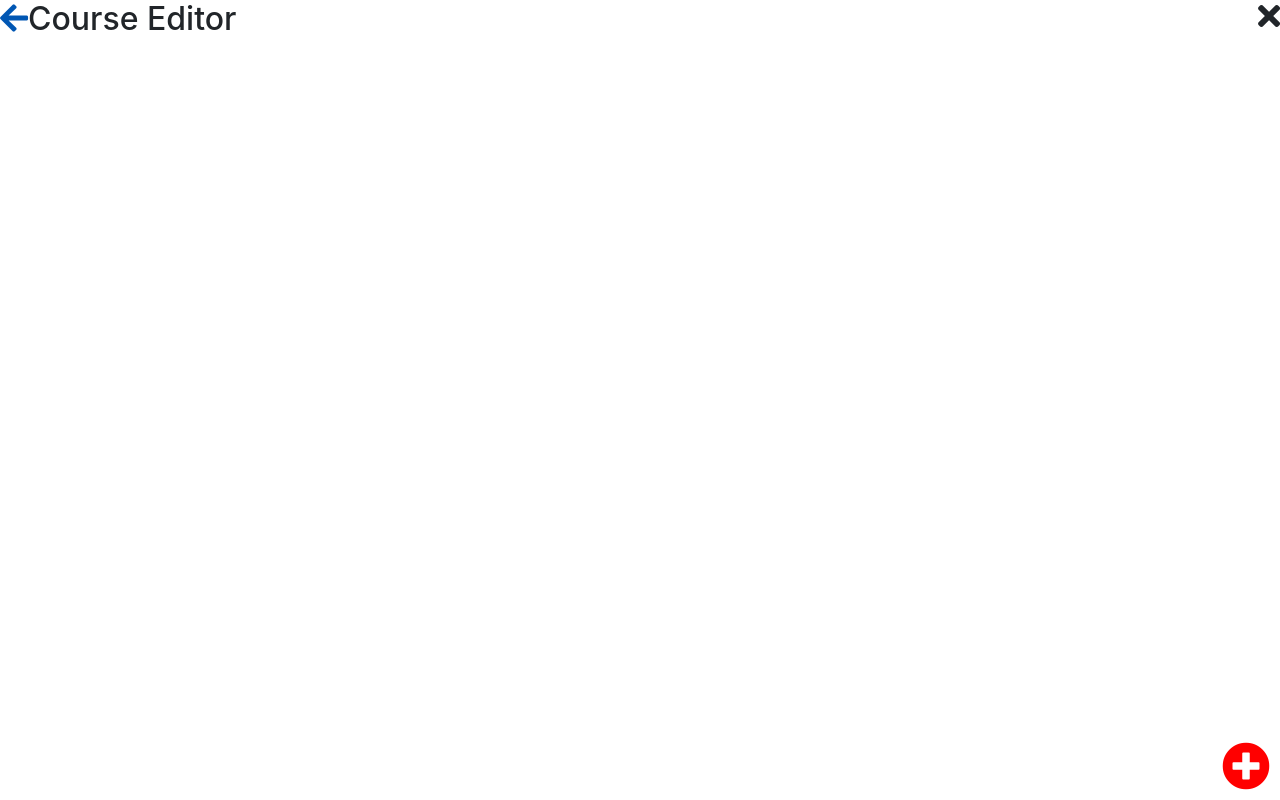
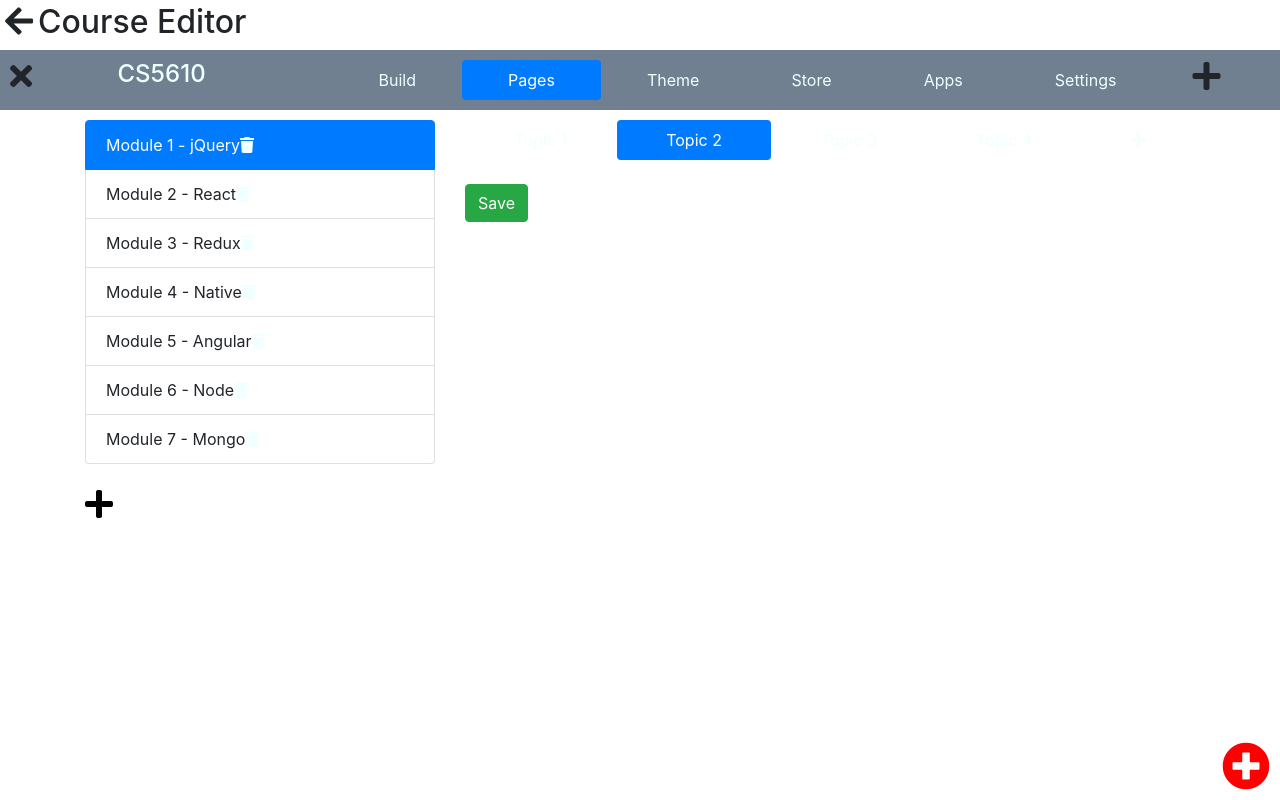
Before and after one commit to jasonzmiller/wbdv-sp21-001-jmiller-client-react, a React (Create React App) app: page /courses/editor in a window 1280 px wide. Built offline with nearby package versions, Linux system fonts and the light colour scheme; no server answers.

Commit message:
making headway

```diff
--- a/src/components/course-editor.js
+++ b/src/components/course-editor.js
@@ -4,14 +4,132 @@ import {Link} from "react-router-dom";
 const CourseEditor = ({history}) =>
     <div>
         <h2>
-            <Link to="/courses/table">
-                <i className="fas fa-arrow-left"></i>
-            </Link>
+            <i onClick={() => history.goBack()}
+               className="fas fa-arrow-left webb-margin"></i>
+            {/*<Link to="/courses/table">*/}
+            {/*    <i className="fas fa-arrow-left"></i>*/}
+            {/*</Link>*/}
             Course Editor
-            <i onClick={() => history.goBack()}
-               className="fas fa-times float-right"></i>
         </h2>
-        {/*copy from previous assignment*/}
+
+        <div>
+            <div className="webb-sticky-top">
+                <div className="row">
+                    <div className="col-1">
+                        <i className="fa fa-times fa-2x" />
+                    </div>
+                    <div className="col-2">
+                        <h4 className="webb-azure">CS5610</h4>
+                    </div>
+                    <div className="col-8">
+                        <ul className="nav nav-pills nav-fill">
+                            <li className="nav-item">
+                                <a className="nav-link webb-pill-color" href="#">Build</a>
+                            </li>
+                            <li className="nav-item">
+                                <a className="nav-link active webb-pill-active-border" aria-current="page" href="#">Pages</a>
+                            </li>
+                            <li className="nav-item">
+                                <a className="nav-link webb-pill-color" href="#">Theme</a>
+                            </li>
+                            <li className="nav-item">
+                                <a className="nav-link webb-pill-color" href="#">Store</a>
+                            </li>
+                            <li className="nav-item">
+                                <a className="nav-link webb-pill-color" href="#">Apps</a>
+                            </li>
+                            <li className="nav-item">
+                                <a className="nav-link webb-pill-color" href="#">Settings</a>
+                            </li>
+                        </ul>
+                    </div>
+                    <div className="col-1">
+                        <i className="fa fa-plus fa-2x" />
+                    </div>
+                </div>
+            </div>
+            <div className="container webb-padding-top-70px">
+                <div className="row">
+                    <div className="col-4">
+                        <ul className="list-group">
+                            <li className="list-group-item active">
+                                Module 1 - jQuery
+                                <a className="webb-azure" href="#" title="delete module">
+                                    <i className="pull-right fa fa-trash" />
+                                </a>
+                            </li>
+                            <li className="list-group-item webb-lg-color">
+                                Module 2 - React
+                                <a className="webb-azure" href="#" title="delete module">
+                                    <i className="pull-right fa fa-trash" />
+                                </a>
+                            </li>
+                            <li className="list-group-item webb-lg-color">
+                                Module 3 - Redux
+                                <a className="webb-azure" href="#" title="delete module">
+                                    <i className="pull-right fa fa-trash" />
+                                </a>
+                            </li>
+                            <li className="list-group-item webb-lg-color">
+                                Module 4 - Native
+                                <a className="webb-azure" href="#" title="delete module">
+                                    <i className="pull-right fa fa-trash" />
+                                </a>
+                            </li>
+                            <li className="list-group-item webb-lg-color">
+                                Module 5 - Angular
+                                <a className="webb-azure" href="#" title="delete module">
+                                    <i className="pull-right fa fa-trash" />
+                                </a>
+                            </li>
+                            <li className="list-group-item webb-lg-color">
+                                Module 6 - Node
+                                <a className="webb-azure" href="#" title="delete module">
+                                    <i className="pull-right fa fa-trash" />
+                                </a>
+                            </li>
+                            <li className="list-group-item webb-lg-color">
+                                Module 7 - Mongo
+                                <a className="webb-azure" href="#" title="delete module">
+                                    <i className="pull-right fa fa-trash" />
+                                </a>
+                            </li>
+                        </ul>
+                        <br />
+                        <a href="#" title="new module" className="webb-black">
+                            <i className="pull-right fa fa-plus fa-2x" />
+                        </a>
+                    </div>
+                    <div className="col-8">
+                        <ul className="nav nav-pills nav-fill">
+                            <li className="nav-item">
+                                <a className="nav-link webb-pill-color" href="#">Topic 1</a>
+                            </li>
+                            <li className="nav-item">
+                                <a className="nav-link active webb-pill-active-border" aria-current="page" href="#">Topic 2</a>
+                            </li>
+                            <li className="nav-item">
+                                <a className="nav-link webb-pill-color" href="#">Topic 3</a>
+                            </li>
+                            <li className="nav-item">
+                                <a className="nav-link webb-pill-color" href="#">Topic 4</a>
+                            </li>
+                            <li className="nav-item">
+                                <a className="nav-link webb-pill-color" href="#">
+                                    <i className="fa fa-plus" />
+                                </a>
+                            </li>
+                        </ul>
+                        <br />
+                        <a href="#" className="btn btn-success pull-right">
+                            Save
+                        </a>
+                    </div>
+                </div>
+            </div>
+        </div>
+
     </div>
 
+
 export default CourseEditor
--- a/src/components/course-grid.js
+++ b/src/components/course-grid.js
@@ -5,12 +5,20 @@ import {Link} from "react-router-dom";
 const CourseGrid = ({courses, deleteCourse, updateCourse}) =>
     <div>
         <div className="row">
-            <div className="col-12 text-right">
-                <i className="fas fa-folder"></i>
-                <i className="fas fa-sort-alpha-up-alt"></i>
-                <Link to="/courses/table">
-                    <i className="fas fa-th webb-color-blue"></i>
-                </Link>
+            <div className="col-4">
+                <h3>Recent Documents</h3>
+            </div>
+            <div className="col-4">
+                <h3>Owned by me</h3>
+            </div>
+            <div className="col-4 text-right">
+                <span className="webb-whitespace-nowrap">
+                    <i className="fas fa-folder webb-margin"></i>
+                    <i className="fas fa-sort-alpha-up-alt webb-margin"></i>
+                    <Link to="/courses/table">
+                        <i className="fas fa-list webb-color-blue  webb-margin"></i>
+                    </Link>
+                </span>
             </div>
         </div>
         <div className="row">
@@ -18,6 +26,7 @@ const CourseGrid = ({courses, deleteCourse, updateCourse}) =>
                 courses.map((course, ndx) =>
                     <CourseCard key={ndx}
                                 course={course}
+                                title={course.title}
                                 updateCourse={updateCourse}
                                 deleteCourse={deleteCourse}/>
                 )
--- a/src/components/course-row.js
+++ b/src/components/course-row.js
@@ -28,7 +28,7 @@ const CourseRow = (
                 {
                     !editing &&
                     <Link to="/courses/editor">
-                        <i className="fa fa-file webb"></i>
+                        <i className="fa fa-file webb-margin"></i>
                         {title}
                     </Link>
                 }
@@ -39,13 +39,15 @@ const CourseRow = (
                            onChange={(event) => setNewTitle(event.target.value)}/>
                 }
             </td>
-            <td>{owner}</td>
-            <td>{lastModified}</td>
+            <td className="d-none d-md-table-cell">{owner}</td>
+            <td className="d-none d-lg-table-cell">{lastModified}</td>
             <td>
-                {!editing && <i onClick={() => setEditing(true)} className="fas fa-edit webb-color-blue"></i>}
-                {!editing && <i onClick={() => deleteCourse(course)} className="fas fa-trash"></i>}
-                {editing  && <i onClick={() => saveTitle()} className="fas fa-check webb-color-green"></i>}
-                {editing  && <i onClick={() => setEditing(false)} className="fas fa-times webb-color-red"></i>}
+                <span className="webb-whitespace-nowrap">
+                {!editing && <i onClick={() => setEditing(true)} className="fas fa-edit webb-color-blue webb-margin"></i>}
+                {!editing && <i onClick={() => deleteCourse(course)} className="fas fa-trash webb-margin"></i>}
+                {editing  && <i onClick={() => saveTitle()} className="fas fa-check webb-color-green webb-margin"></i>}
+                {editing  && <i onClick={() => setEditing(false)} className="fas fa-times webb-color-red webb-margin"></i>}
+                </span>
             </td>
         </tr>
         )
--- a/src/components/course-styling.css
+++ b/src/components/course-styling.css
@@ -6,11 +6,37 @@
     z-index: 1;
 }
 
+.webb-background-aliceblue {
+    background: aliceblue;
+}
+
 .webb-bottom-right {
     position: absolute;
     right: 10px;
     bottom: 10px;
     z-index: 1;
+}
+
+.webb-padding-top-70px {
+    padding-top: 70px;
+}
+
+.webb-pill-color {
+    color: azure;
+    background-color: black;
+    border: solid 1px deepskyblue;
+}
+
+.webb-azure {
+    color: azure;
+}
+
+.webb-black {
+    color: black;
+}
+
+.webb-pill-active-border {
+    border: solid 1px azure;
 }
 
 .webb-color-lightskyblue {
@@ -60,3 +86,23 @@
 .webb-dashtable-trash {
     width: 10%;
 }
+
+.webb-whitespace-nowrap {
+    white-space: nowrap;
+}
+
+.webb-pull-top-right {
+    position: absolute;
+    top: 10px;
+    right: 10px;
+}
+
+.webb-pull-bottom-right {
+    position: absolute;
+    bottom: 20px;
+    right: 15px;
+}
+
+.webb-margin {
+    margin: 5px;
+}
--- a/src/components/course-table.js
+++ b/src/components/course-table.js
@@ -16,13 +16,13 @@ export default class CourseTable
                     <thead>
                     <tr>
                         <th className="webb-dashtable-title">Title</th>
-                        <th className="webb-dashtable-ownedby d-none d-sm-table-cell">Owned by</th>
-                        <th className="webb-dashtable-lastmodified d-none d-md-table-cell">Last modified by me</th>
+                        <th className="webb-dashtable-ownedby d-none d-md-table-cell">Owned by</th>
+                        <th className="webb-dashtable-lastmodified d-none d-lg-table-cell">Last modified by me</th>
                         <th className="webb-dashtable-trash">
-                            <i className="fas fa-folder"></i>
-                            <i className="fas fa-sort-alpha-up-alt"></i>
+                            <i className="fas fa-folder webb-margin"></i>
+                            <i className="fas fa-sort-alpha-up-alt webb-margin"></i>
                             <Link to="/courses/grid">
-                                <i className="fas fa-th webb-color-blue"></i>
+                                <i className="fas fa-th webb-color-blue webb-margin"></i>
                             </Link></th>
                     </tr>
                     </thead>
```
Also changed, not shown: src/components/course-card.js (+42 -5 lines), src/services/course-service.js (+0 -8 lines), src/new.svg (added).
